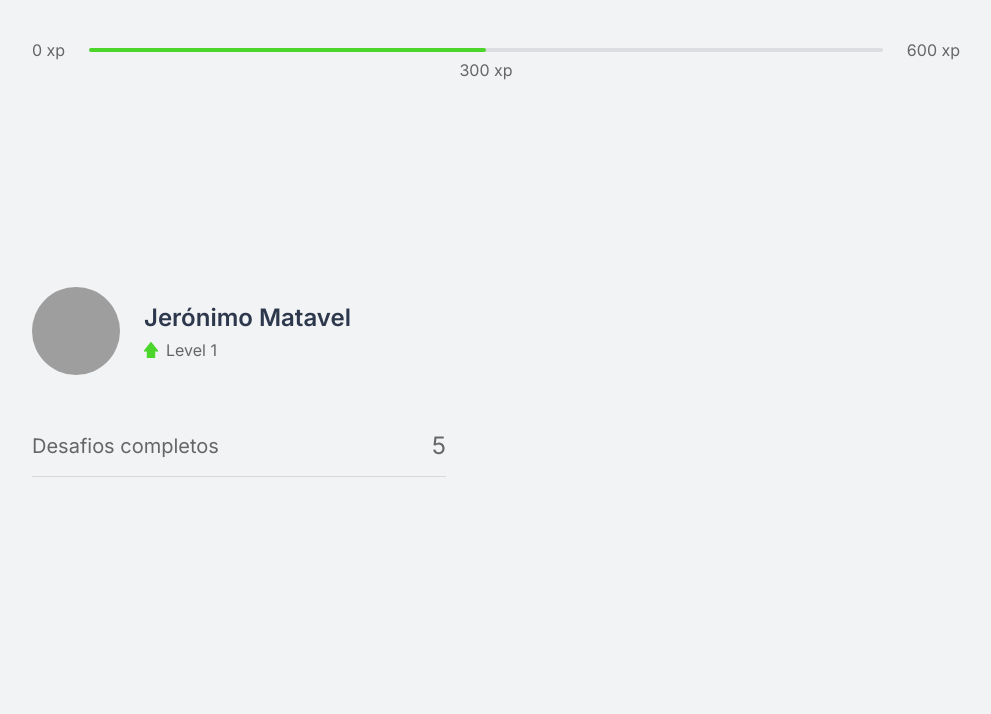
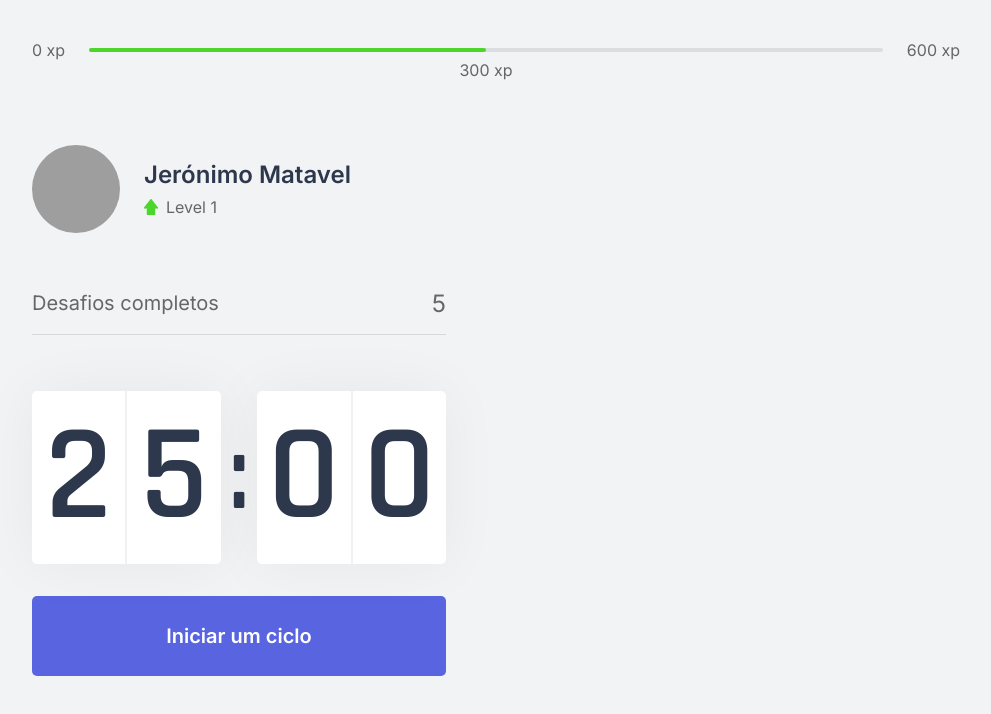
Before and after one commit to Jeronimo-MZ/nlw4-react, a Next.js app: page / in a window 1280 px wide. Shown: the top 714 px of the page, without its empty margins (144-1135 px from the left). Built offline with nearby package versions, Linux system fonts and the light colour scheme; grey boxes are pictures that could not be loaded.

Commit message:
add Countdown (Fim do dia 2)

```diff
--- /dev/null
+++ b/src/components/Countdown.tsx
@@ -0,0 +1,50 @@
+import { useEffect, useState } from 'react';
+import styles from './../styles/components/Countdown.module.css'
+
+export function Countdown () {
+
+    const [time, setTime] = useState(25 * 60);
+    const [active, setActive] = useState(false);
+
+    const minutes = Math.floor(time / 60);
+    const seconds = time % 60;
+
+    const [minuteLeft, minuteRight] = String(minutes).padStart(2, '0').split('');
+    const [secondLeft, secondRight] = String(seconds).padStart(2, '0').split('');
+
+    function startCountDown() {
+        setActive(true);
+    }
+
+    useEffect(() =>{
+        if (active && time > 0) {
+            setTimeout(() => {setTime(time - 1)}, 1000)
+        }
+    }, [active, time])
+
+
+    return (
+        <div>
+
+            <div className={styles.countdownContainer}>
+                <div>
+                    <span>{minuteLeft}</span>
+                    <span>{minuteRight}</span>
+                </div>
+                <span>:</span>
+                <div>
+                    <span>{secondLeft}</span>
+                    <span>{secondRight}</span>
+                </div>
+            </div>
+
+            <button
+                type="button"
+                className={styles.CountdownButton}
+                onClick={startCountDown}
+            >
+                Iniciar um ciclo
+            </button>
+        </div>
+    );
+}
--- a/src/pages/_document.tsx
+++ b/src/pages/_document.tsx
@@ -7,6 +7,7 @@
                 <Head>
                     <link rel="preconnect" href="https://fonts.gstatic.com"/>
                     <link href="https://fonts.googleapis.com/css2?family=Inter:wght@400;500;600&family=Rajdhani:wght@600&display=swap" rel="stylesheet" />
+                    <link rel="shortcut icon" href="favicon.png" type="image/png"/>
                 </Head>
                 <body>
                     <Main />
--- a/src/pages/index.tsx
+++ b/src/pages/index.tsx
@@ -1,17 +1,22 @@
 import { ExperienceBar } from "../components/ExperienceBar";
-import Head from 'next/head';
 import { Profile } from "../components/Profile";
 import styles from './../styles/pages/Home.module.css';
 import { CompletedChallenges } from "../components/CompletedChallenges";
+import { Countdown } from "../components/Countdown";
+import Head from 'next/head';
 
 export default function Home() {
   return (
     <div className={styles.container}>
+      <Head>
+        <title>Inicio | move.it</title>
+      </Head>
       <ExperienceBar />
       <section>
         <div>
           <Profile />
           <CompletedChallenges/>
+          <Countdown />
         </div>
         <div>
 
--- /dev/null
+++ b/src/styles/components/Countdown.module.css
@@ -0,0 +1,62 @@
+.countdownContainer {
+    display: flex;
+    align-items: center;
+    font-family: 'Rajdhani';
+    font-weight: 600;
+    color: var(--title);
+}
+
+.countdownContainer > div {
+    flex: 1;
+    display: flex;
+    align-items: center;
+    justify-content: space-evenly;
+    background-color: var(--white);
+    box-shadow: 0 0 60px rgba(0, 0, 0, 0.05);
+    border-radius: 5px;
+    font-size: 8.5rem;
+    text-align: center;
+}
+
+.countdownContainer > div span  {
+    flex: 1;
+}
+
+.countdownContainer > div span:first-child  {
+    border-right: 1px solid #f0f1f3;
+}
+
+.countdownContainer > div span:last-child  {
+    border-left: 1px solid #f0f1f3;
+}
+
+.countdownContainer > span {
+    font-size: 6.5rem;
+    margin: 0 0.5rem;
+}
+
+.CountdownButton {
+    width: 100%;
+    height: 5rem;
+
+    margin-top: 2rem;
+
+    display: flex;
+    align-items: center;
+    justify-content: center;
+
+    border: 0;
+    border-radius: 5px;
+
+    background-color: var(--blue);
+    color: var(--white);
+
+    font-size: 1.25rem;
+    font-weight: 600;
+
+    transition: background-color .2s;
+}
+
+.CountdownButton:hover {
+    background-color: var(--blue-dark);
+}
```
